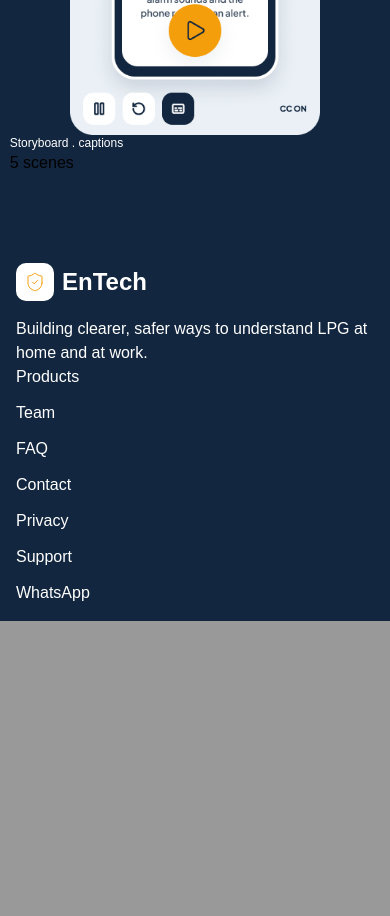
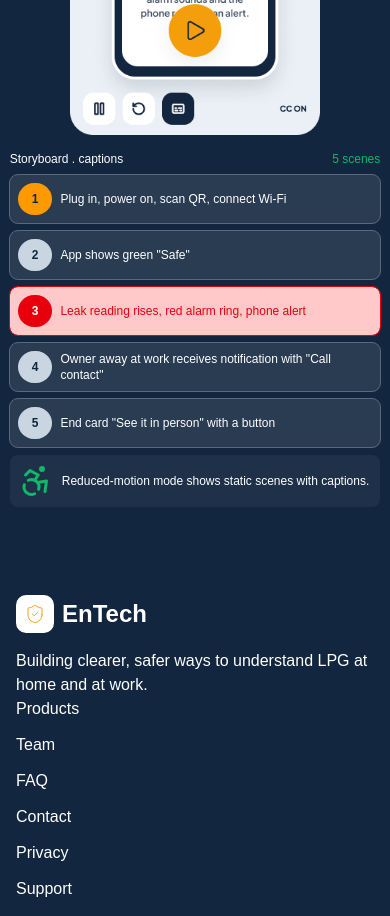
Before and after one commit to Adefenwa/entech, a Next.js app: page /products in a window 390 px wide. Shown: the part 2600-3516 px from the top of the page. Before the commit the page ends 3221 px from the top, so only its background shows below. Built offline with nearby package versions, Linux system fonts and the light colour scheme; a web font is replaced by a local one.

Commit message:
feat: enhance demo section with storyboard captions and responsive images

```diff
--- a/src/app/products/page.tsx
+++ b/src/app/products/page.tsx
@@ -1,6 +1,7 @@
 import Link from "next/link";
 import Image from "next/image";
 import {
+  Accessibility,
   BellRing,
   CircleCheck,
   MoonStar,
@@ -218,21 +219,97 @@ export default function Products() {
           <p className="text-gray-200 text-sm font-thin">
             A short, captioned walkthrough of the early-access demo.
           </p>
-          <div id="row" className="my-4">
+          <div
+            id="row"
+            className="my-4 md:flex md:items-center md:justify-between md:gap-2"
+          >
             <div className="flex justify-center">
               <Image
                 src="/demo-mobile.png"
                 width={250}
                 height={100}
+                className="md:hidden"
+                alt="demo video of the product"
+              />
+              <Image
+                src="/demo-desktop.png"
+                width={250}
+                height={100}
+                className="hidden md:block"
                 alt="demo video of the product"
               />
             </div>
-            <div id="storyboard">
-              <div id="row">
+            <div id="storyboard" className="my-4">
+              <div id="row" className="flex justify-between">
                 <p className="text-white font-medium text-xs">
                   Storyboard . captions
                 </p>
-                <p>5 scenes</p>
+                <p className="text-[#12b76a] text-xs">5 scenes</p>
+              </div>
+              <div id="captions" className="my-2">
+                <div
+                  id="caption"
+                  className="flex items-center bg-white/10 outline outline-white/30 rounded-lg p-2 text-xs gap-2 my-2"
+                >
+                  <p className="text-[#12263f] font-bold bg-amber-500 py-2 px-3.5 rounded-full">
+                    1
+                  </p>
+                  <p className="text-white">
+                    Plug in, power on, scan QR, connect Wi-Fi
+                  </p>
+                </div>
+                <div
+                  id="caption"
+                  className="flex items-center bg-white/10 outline outline-white/30 rounded-lg p-2 text-xs gap-2 my-2"
+                >
+                  <p className="text-[#12263f] font-bold bg-slate-300 py-2 px-3.5 rounded-full">
+                    2
+                  </p>
+                  <p className="text-white">App shows green &quot;Safe&quot;</p>
+                </div>
+                <div
+                  id="caption"
+                  className="flex items-center bg-red-200 outline outline-red-600 rounded-lg p-2 text-xs gap-2 my-2"
+                >
+                  <p className="text-white font-bold bg-red-600 py-2 px-3.5 rounded-full">
+                    3
+                  </p>
+                  <p className="text-red-600">
+                    Leak reading rises, red alarm ring, phone alert
+                  </p>
+                </div>
+                <div
+                  id="caption"
+                  className="flex items-center bg-white/10 outline outline-white/30 rounded-lg p-2 text-xs gap-2 my-2"
+                >
+                  <p className="text-[#12263f] font-bold bg-slate-300 py-2 px-3.5 rounded-full">
+                    4
+                  </p>
+                  <p className="text-white">
+                    Owner away at work receives notification with &quot;Call
+                    contact&quot;
+                  </p>
+                </div>
+                <div
+                  id="caption"
+                  className="flex items-center bg-white/10 outline outline-white/30 rounded-lg p-2 text-xs gap-2 my-2"
+                >
+                  <p className="text-[#12263f] font-bold bg-slate-300 py-2 px-3.5 rounded-full">
+                    5
+                  </p>
+                  <p className="text-white">
+                    End card &quot;See it in person&quot; with a button
+                  </p>
+                </div>
+                <div
+                  id="caption"
+                  className="flex items-center bg-white/5 rounded-lg p-2 text-xs gap-2 my-2"
+                >
+                  <Accessibility size={36} color="#12b76a" strokeWidth={2} />
+                  <p className="text-white">
+                    Reduced-motion mode shows static scenes with captions.
+                  </p>
+                </div>
               </div>
             </div>
           </div>
```
